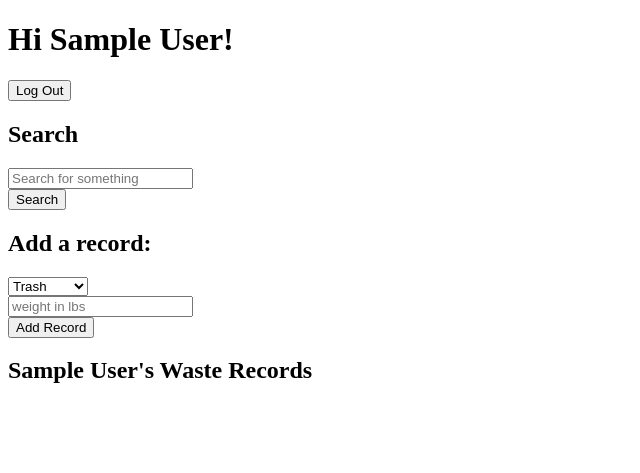
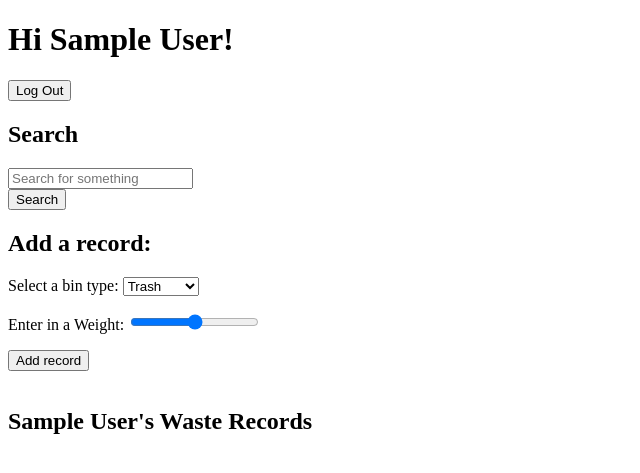
Before and after one commit to MartaSolomianko/waste-management-project, a Flask app: page /profile in a window 1280 px wide. Shown: the top 473 px of the page, without its empty margins (0-640 px from the left). Run offline with Flask 2, Linux system fonts and the light colour scheme; the visitor is signed in with stand-in values (Sample User, id 1); data comes from the database, SQL or seed files in the repository; data that the repository does not hold is empty.

Commit message:
Completed basic add-record functionality using AJAX

```diff
--- a/crud.py
+++ b/crud.py
@@ -26,10 +26,19 @@ def get_user_by_email(email):
 
 
 
-def create_record(user, bin_type, date_time, weight):
+# def create_record(user, bin_type, date_time, weight):
+#     """Create and return a new record."""
+
+#     record = Record(user=user, bin_type_code=bin_type, date_time=date_time, weight=weight)
+
+#     return record
+
+
+
+def create_record(user, bin_type, weight):
     """Create and return a new record."""
 
-    record = Record(user=user, bin_type_code=bin_type, date_time=date_time, weight=weight)
+    record = Record(user_id=user, bin_type_code=bin_type, weight=weight)
 
     return record
 
--- a/model.py
+++ b/model.py
@@ -29,7 +29,7 @@ class Record(db.Model):
     __tablename__ = "records"
 
     record_id = db.Column(db.Integer, autoincrement=True, primary_key=True)
-    date_time = db.Column(db.DateTime, nullable=False)
+    #date_time = db.Column(db.DateTime, nullable=True)
     weight = db.Column(db.Float, nullable=False)
     user_id = db.Column(db.Integer, db.ForeignKey("users.user_id"), nullable=False)
     bin_type_code = db.Column(db.String(5), db.ForeignKey("bin_types.type_code"), nullable=False)
--- a/server.py
+++ b/server.py
@@ -1,7 +1,8 @@
 """Server for waste management app."""
 
-from flask import Flask, render_template, request, flash, session, redirect
-from model import connect_to_db
+from turtle import window_height
+from flask import Flask, render_template, request, flash, session, redirect, jsonify
+from model import connect_to_db, db
 from argon2 import PasswordHasher
 import crud
 import model
@@ -181,23 +182,34 @@ def user_profile():
     return render_template("profile.html", user=user)
 
 
-#### AJAX ####################################
-@app.route("/add-record", methods=["POST"])
+
+################# AJAX ####################################
+@app.route("/profile/add-record", methods=["POST"])
 def add_record():
-    """Return inputs from profile form."""
+    """Add waste record to user's profile page."""
 
-    # get record info from form
-    # date_time = request.json[]
-    # weight = request.json[]
-    # user_id = request.json[]
-    # bin_type_code = request.json[]
+    # connect to formInputs in js file
+    user_id = request.json.get("userid")
+    bin_type_code = request.json.get("bintype")
+    #date_time: request.json.get("datetime")
+    weight = request.json.get("weight")
 
-    ## MAKE SURE YOU HAVE THE CORRECT VALUE TYPES FOR RECORD TABLE IN DB
+
+    #convert values to the value types for record table in db
+    weight = float(weight)
+    #user_id is a string
+    #bin_type_code is a string
 
     # create record and add it to the db
+    ##def create_record(user, bin_type, date_time, weight):
+    new_record = crud.create_record(user=user_id, bin_type=bin_type_code, weight=weight)
+    db.session.add(new_record)
+    db.session.commit()
+
     # do I need to add and commit the new record to both the record and user tables?
 
-    #return jsonify()
+
+    return jsonify({'weight': weight, 'bintype': bin_type_code, 'userid':user_id})
 
 
 
--- a/static/profile.js
+++ b/static/profile.js
@@ -3,33 +3,41 @@
 
 ////////////////////// ADD RECORD TO USER PROFILE ///////////////////////////////////
 
-function submitRecord(evt) {
+// capturing the form id we want to listen for a submission on
+const form = document.querySelector('#addrecord');
+
+// when the submit button is hit on the html form, the callback function is called
+function formSubmit(evt) {
     evt.preventDefault();
 
-    //get the values from the form with the specific #id input fields
+    // capturing inputs from HTML form
     const formInputs = {
-        user_id: document.querySelector('#').value, //where does the user_id come from?
-        bin_type_code: document.querySelector('#bin-type-code').value,
-        date_time: document.querySelector('#').value, //how do I capture date-time on submit?
         weight: document.querySelector('#weight').value,
+        userid: document.querySelector('#user-id').value,
+        bintype: document.querySelector('#bin-type').value,
+        //datetime: new Date(),
+
     };
 
-    fetch('/add-record', {
+    // connecting to Flask route in Python file
+    fetch('/profile/add-record', {
         method: 'POST',
         body: JSON.stringify(formInputs),
         headers: {
           'Content-Type': 'application/json',
         },
-      })
+    })
 
-    .then((response) => response.json())
-    .then(userRecord => {
-        /// find id of where to insert the user's new record document.querySelector()
-        // and perhaps use .insertAdjacentHTML
-    })
+    // at this point the Flask route has added the form inputs to the db
+    // and returned the infomation it added to the db here as a json response
+    // we then take that response, unpack it and
+    // insert those values back into our html user profile page.
+        .then((response) => response.json())
+        .then(userRecord => {
+            const showRecord = document.querySelector('#display-record');
+            showRecord.insertAdjacentHTML('beforeend', `<div><p>Bin Type- ${userRecord.bintype} Weight- ${userRecord.weight}</p></div>`);
+        });
 }
 
-
-
-// capture the #add-record form and listen for submit
-document.querySelector('#add-record').addEventListener('submit', submitRecord)
+// adding a submit listener to the form in our html file
+form.addEventListener('submit', formSubmit);
--- a/templates/base.html
+++ b/templates/base.html
@@ -1,5 +1,5 @@
-<!doctype html>
-<html>
+<!DOCTYPE html>
+<html lang="en">
   <head>
     <meta charset="utf-8">
     <meta name="viewport" content="width=device-width">
--- a/templates/profile.html
+++ b/templates/profile.html
@@ -25,41 +25,58 @@
   </div>
 
 <!------------- FORM TO ADD A RECORD TO DB ------------------------>
+<input type="hidden" id="user-id" value="{{ session.get('user_id') }}">
+
 <div>
 <h2>Add a record:</h2>
-        <form id="add-record">
+<form id="addrecord">
 <label for="add-record"></label>
+
     <div>
-                    <select id="bin-type-code">
+    <p>
+    <label for="bintype">Select a bin type:</label>
+    <select id="bin-type">
         <option value="T">Trash</option>
-                        <option value="R">Recycling</option>
         <option value="C">Compost</option>
+        <option value="R">Recycle</option>
         <option value="H">Hazard</option>
     </select>
-                </div>
-                <div>
-                    <label for="weight"></label>
-                    <input type="number" id="weight" name="weight" placeholder="weight in lbs">
+    </p>
     </div>
 
-              <input type="submit" id="add-trip-btn" value="Add Record">
+    <div>
+    <p>
+    <label for="weight">Enter in a Weight:</label>
+    <input type="range" id="weight" name="weight" min="0" max="1000" step="0.01">
+    </p>
+    </div>
+
+    <input type="submit" value="Add record">
 
 </form>
 </div>
 
+
 <!--------------- DISPLAY USER WASTE RECORDS ---------------------->
+<br>
 <div>
     <h2>{{ user.name }}'s Waste Records</h2>
-        <ul>
+        <div id="display-record">
             {% for record in user.records %}
-                <li>Bin Type- {{ record.bin_type_code }}</li>
-                <li>Weight- {{ record.weight }}</li>
-                <li>Date- {{ record.date_time }}</li><br>
+            <div>
+                <p>
+
+                Bin Type- {{ record.bin_type_code }}
+                Weight- {{ record.weight }}
+                </p>
+            </div>
             {% endfor %}
-        </ul>
+
+        </div>
 </div>
 
+
 <!----------------- JS SCRIPT FOR USER ---------------------------->
-<script src="static/userpage.js"></script>
+<script src="/static/profile.js"></script>
 
 {% endblock %}
```
Also changed, not shown: seed_database.py (+7 -6 lines). Lines whose indentation alone changed are shown as unchanged.
